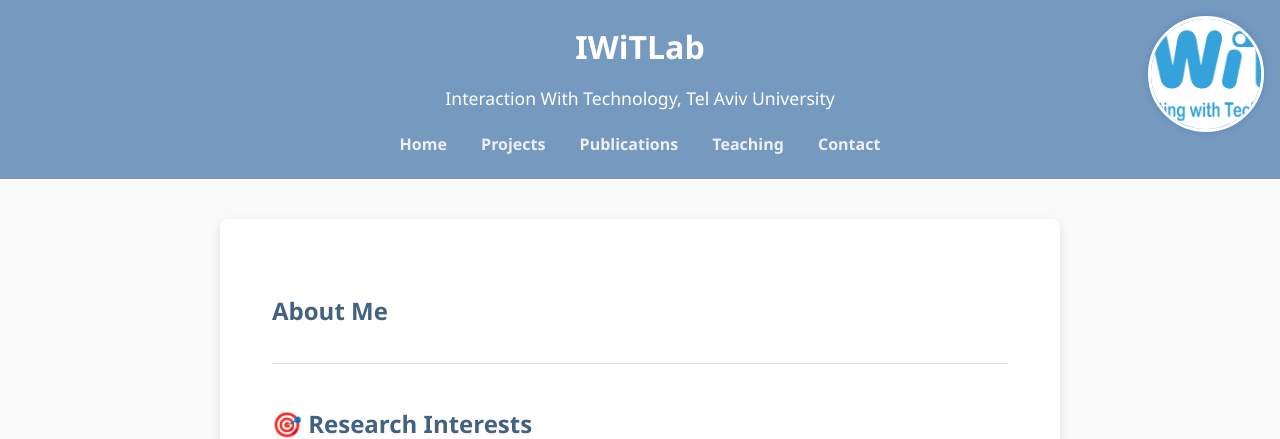
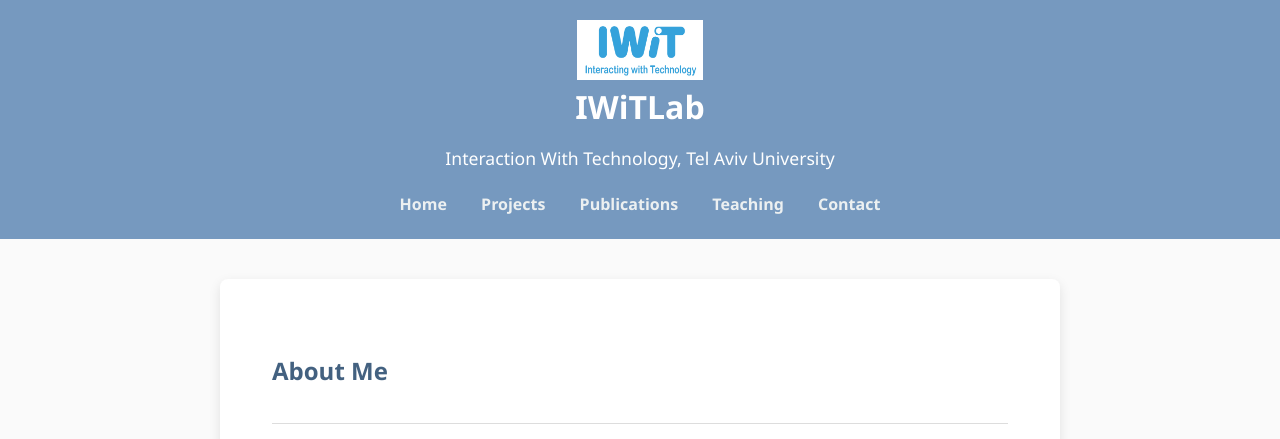
Before and after one commit to IWiTLab-TAU/lab-website, a Django app: page / in a window 1280 px wide. Shown: the top 439 px of the page. Run offline with Django 4.2, Linux system fonts and the light colour scheme.

Commit message:
add logo

```diff
--- a/templates/base.html
+++ b/templates/base.html
@@ -52,16 +52,11 @@
             border-radius: 8px;
         }
 
-        .profile-pic {
-          position: absolute;
-          top: 1em;
-          right: 1em;
-          width: 110px;
-          height: 110px;
-          border-radius: 50%;
-          object-fit: cover;
-          border: 3px solid white;
-          box-shadow: 0 0 6px rgba(54, 120, 197, 0.47);
+        .lab-logo {
+            height: 60px; /* or whatever size works for your header */
+            width: auto;
+            display: block;
+            margin: 0 auto; /* optional: center horizontally */
         }
 
         footer {
@@ -80,7 +75,7 @@
 <body>
 
     <header>
-    <img src="{% static 'images/iwit_logo.jpg' %}" alt="IWiTLab" class="profile-pic">
+    <img src="{% static 'images/iwit_logo.jpg' %}" alt="IWiTLab" class="lab-logo">
     <h1 style="margin-bottom: 0.3em;">IWiTLab</h1>
     <p style="margin-top: 0; font-size: 1.1em;">Interaction With Technology, Tel Aviv University</p>
         <nav>
```
